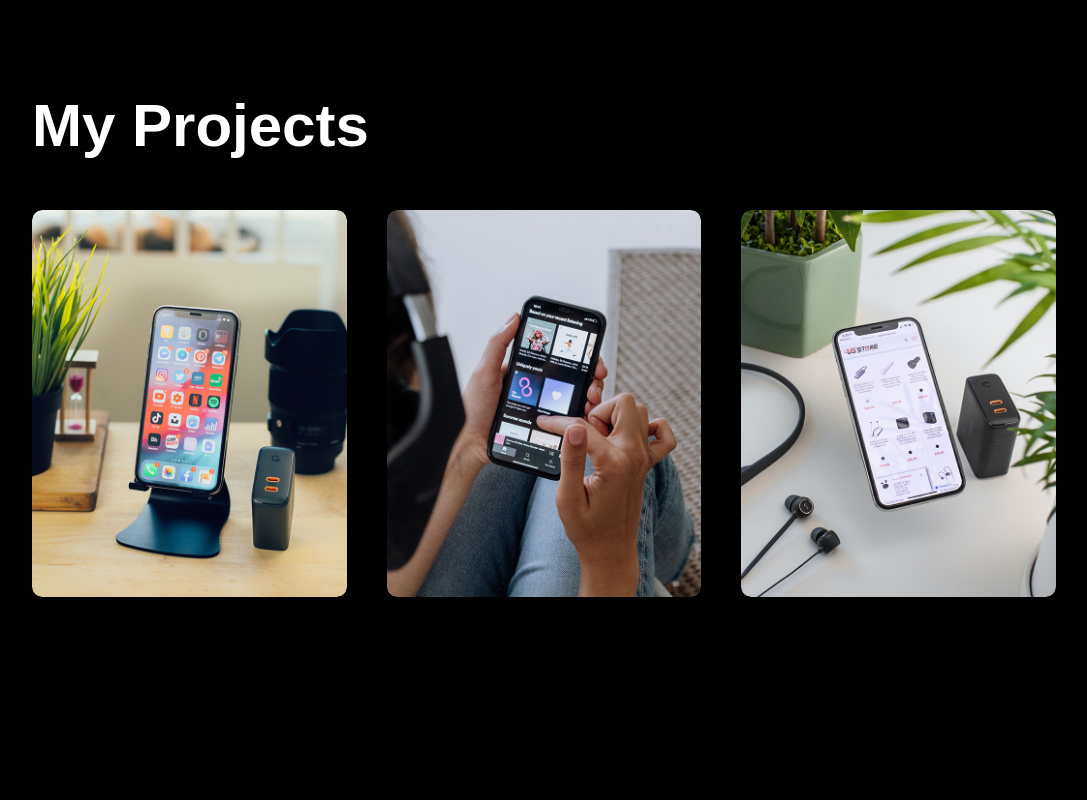
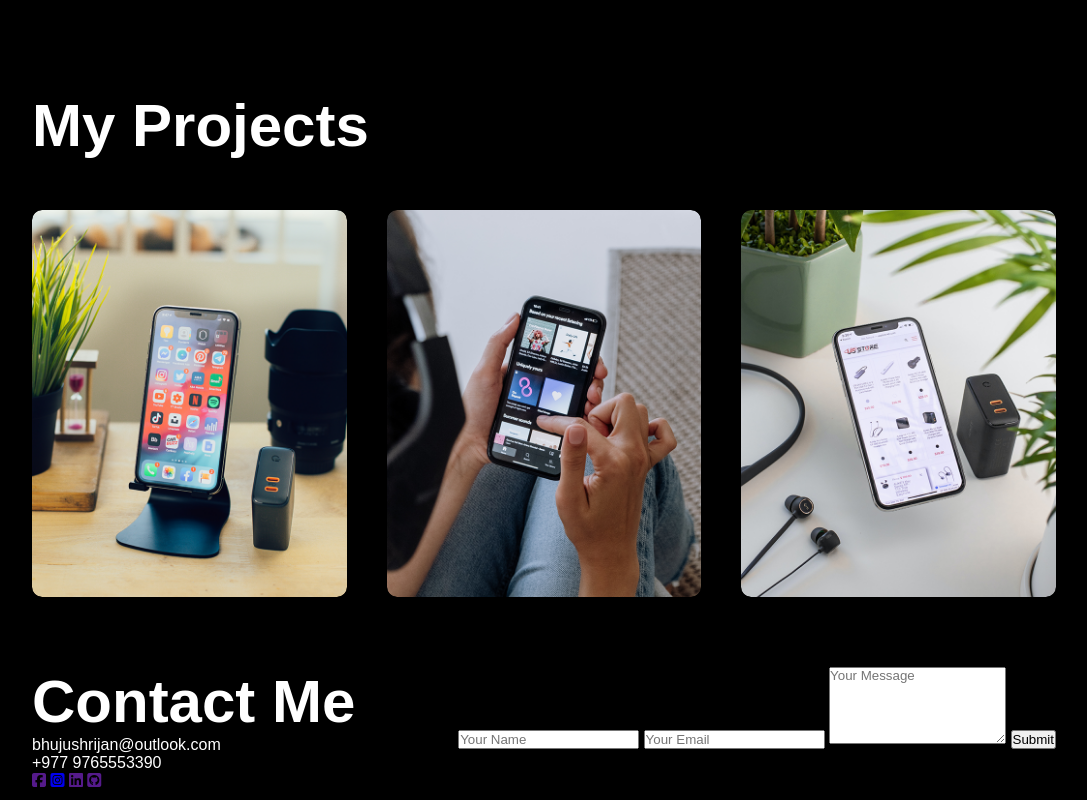
Before and after one commit to ShrijanBhuju/Portfolio, a plain HTML site: page index.html in a window 1280 px wide. Shown: the part 1461-2261 px from the top of the page, without its empty margins (96-1183 px from the left). Before the commit the page ends 2118 px from the top, so only its background shows below. Drawn offline with Linux system fonts and the light colour scheme; files whose address does not match are found by name.

Commit message:
contact structure added

```diff
--- a/index.html
+++ b/index.html
@@ -5,7 +5,10 @@
     <meta name="viewport" content="width=device-width, initial-scale=1.0" />
     <link rel="stylesheet" href="css/style.css" />
     <title>Welcome to My Portfolio</title>
-    <script src="https://kit.fontawesome.com/889b838ef3.js" crossorigin="anonymous"></script>
+    <script
+      src="https://kit.fontawesome.com/889b838ef3.js"
+      crossorigin="anonymous"
+    ></script>
   </head>
   <body>
     <header>
@@ -100,7 +103,9 @@
                 The app connects you to to the talented people around the World.
                 Download it from the Play Store.
               </p>
-              <a href="#"><i class="fa-solid fa-arrow-up-right-from-square"></i></a>
+              <a href="#"
+                ><i class="fa-solid fa-arrow-up-right-from-square"></i
+              ></a>
             </div>
           </div>
           <div class="work">
@@ -111,7 +116,9 @@
                 The app connects you to to the talented people around the World.
                 Download it from the Play Store.
               </p>
-              <a href="#"><i class="fa-solid fa-arrow-up-right-from-square"></i></a>
+              <a href="#"
+                ><i class="fa-solid fa-arrow-up-right-from-square"></i
+              ></a>
             </div>
           </div>
           <div class="work">
@@ -122,7 +129,9 @@
                 The app connects you to to the talented people around the World.
                 Download it from the Play Store.
               </p>
-              <a href="#"><i class="fa-solid fa-arrow-up-right-from-square"></i></a>
+              <a href="#"
+                ><i class="fa-solid fa-arrow-up-right-from-square"></i
+              ></a>
             </div>
           </div>
         </div>
@@ -130,6 +139,44 @@
       </div>
     </div>
 
+    <!-- -----------------Contact--------------- -->
+    <div id="contact">
+      <div class="container">
+        <div class="row">
+          <div class="contact-left">
+            <h1 class="sub-title">Contact Me</h1>
+            <p>bhujushrijan@outlook.com</p>
+            <p>+977 9765553390</p>
+            <div class="social-icons">
+              <a href=""><i class="fa-brands fa-square-facebook"></i></a>
+              <a href="https://www.instagram.com/shrijan.bhuju/"
+                ><i class="fa-brands fa-square-instagram"></i
+              ></a>
+              <a href=""><i class="fa-brands fa-linkedin"></i></a>
+              <a href=""><i class="fa-brands fa-square-github"></i></a>
+            </div>
+          </div>
+          <div class="contact-right">
+            <form action="">
+              <input type="text" name="Name" placeholder="Your Name" required />
+              <input
+                type="email"
+                name="email"
+                placeholder="Your Email"
+                required
+              />
+              <textarea
+                name="message"
+                rows="5"
+                placeholder="Your Message"
+              ></textarea>
+              <button type="submit">Submit</button>
+            </form>
+          </div>
+        </div>
+      </div>
+    </div>
+
     <script src="js/script.js"></script>
   </body>
 </html>
```
